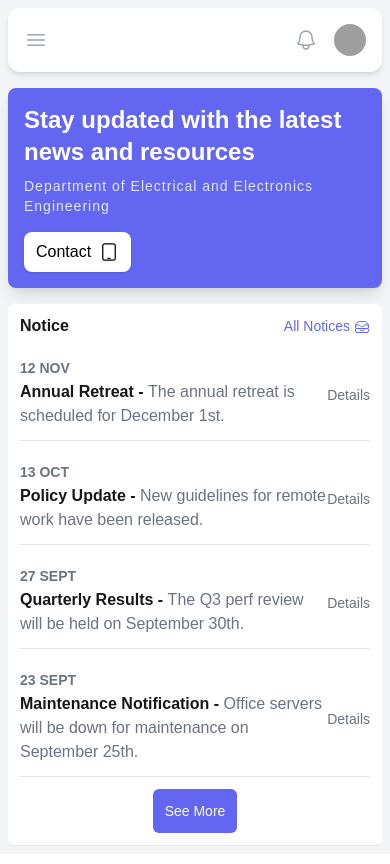
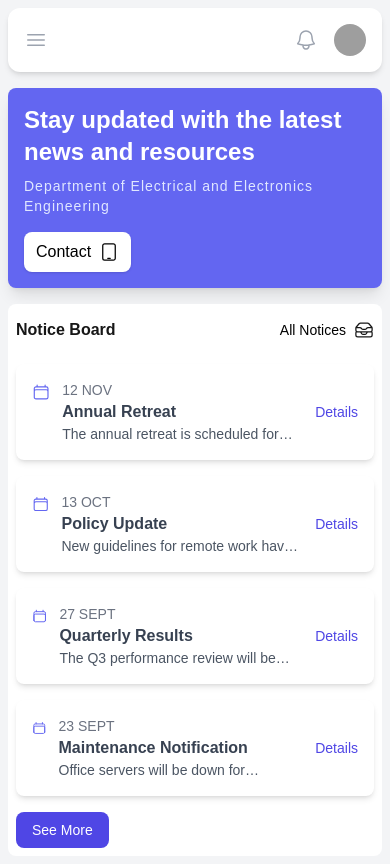
Before and after one commit to Marvellous-Udoye/departmental-website, a Next.js app: page /dashboard/notifications in a window 390 px wide. Built offline with nearby package versions, Linux system fonts and the light colour scheme; grey boxes are pictures that could not be loaded.

Commit message:
feat(dashboard and components folder): implement better UI and responsiveness for notifications page

```diff
--- a/src/app/dashboard/notifications/page.tsx
+++ b/src/app/dashboard/notifications/page.tsx
@@ -1,120 +1,9 @@
-"use client";
-
-import Drawer from "@/components/drawer";
-import { InboxStackIcon } from "@heroicons/react/24/outline";
-import { useState } from "react";
-
-interface NotificationsProps {
-  date: string;
-  subject: string;
-  body: string;
-}
+import NotificationsAndDrawer from "@/components/notifications";
 
 export default function Notifications() {
-  const notifications: NotificationsProps[] = [
-    {
-      date: "12 NOV",
-      subject: "Annual Retreat",
-      body: "The annual retreat is scheduled for December 1st."
-    },
-    {
-      date: "13 OCT",
-      subject: "Policy Update",
-      body: "New guidelines for remote work have been released."
-    },
-    {
-      date: "27 SEPT",
-      subject: "Quarterly Results",
-      body: "The Q3 perf review will be held on September 30th."
-    },
-    {
-      date: "23 SEPT",
-      subject: "Maintenance Notification",
-      body: "Office servers will be down for maintenance on September 25th."
-    },
-    {
-      date: "31 JULY",
-      subject: "Team Building Exercise",
-      body: "Join us for a team-building activity at the park on August 5th."
-    },
-    {
-      date: "05 MARCH",
-      subject: "Health Workshop",
-      body: "A mandatory health and safety training session."
-    }
-  ];
-
-  const [showAll, setShowAll] = useState(false);
-  const [isDrawerOpen, setIsDrawerOpen] = useState(false);
-  const [selectedNotification, setSelectedNotification] = useState<NotificationsProps | null>(null);
-
-  const handleNotificationDetails = (notification: NotificationsProps) => {
-    setIsDrawerOpen(false);
-    setTimeout(() => {
-      setSelectedNotification(notification);
-      setIsDrawerOpen(true);
-    }, 200);
-  };
-
-  const displayedNotifications = showAll ? notifications : notifications.slice(0, 4);
-
   return (
     <div>
-      <div className="bg-white rounded-md flex flex-col gap-3 p-3 border-b">
-        <div className="flex justify-between">
-          <p className="text-base font-bold leading-5">Notice</p>
-          <div
-            className="flex items-center gap-1 cursor-pointer text-indigo-500"
-            onClick={() => setShowAll((prev) => !prev)}
-          >
-            <p className="text-[14px] leading-4.5">{showAll ? "Hide Notices" : "All Notices"}</p>
-            <InboxStackIcon className="w-4 h-4" />
-          </div>
-        </div>
-
-        {displayedNotifications.map((notification, index) => (
-          <div key={index} className="flex justify-between py-3 items-center border-b">
-            <div className="flex flex-col gap-1">
-              <p className="text-gray-500 font-bold text-sm leading-[15px]">{notification.date}</p>
-              <p className="font-semibold">
-                {notification.subject} - <span className="text-gray-500 font-thin">{notification.body}</span>
-              </p>
-            </div>
-            <p
-              onClick={() => handleNotificationDetails(notification)}
-              className="font-medium text-sm text-gray-500 cursor-pointer"
-            >
-              Details
-            </p>
-          </div>
-        ))}
-
-        {showAll ? (
-          <button
-            className="text-center bg-indigo-500 p-3 text-white font-medium text-sm max-w-[100px] mx-auto rounded-md cursor-pointer"
-            onClick={() => setShowAll(false)}
-          >
-            See Less
-          </button>
-        ) : (
-          <button
-            className="text-center bg-indigo-500 p-3 text-white font-medium text-sm max-w-[100px] mx-auto rounded-md cursor-pointer"
-            onClick={() => setShowAll(true)}
-          >
-            See More
-          </button>
-        )}
-      </div>
-
-      {isDrawerOpen && selectedNotification && (
-        <Drawer
-          onClose={() => setIsDrawerOpen(false)}
-          notificationBody={selectedNotification.body}
-          notificationDate={selectedNotification.date}
-          notificationSubject={selectedNotification.subject}
-
-        />
-      )}
+      <NotificationsAndDrawer />
     </div>
   );
 }
--- a/src/components/banner.tsx
+++ b/src/components/banner.tsx
@@ -4,15 +4,6 @@ import { DeviceTabletIcon } from "@heroicons/react/24/outline";
 import { useState } from "react";
 
 export default function Banner() {
-  const departments = [
-    'Electrical and Electronics Engineering',
-    'Biomedical Engineering',
-    'Mechatronics Engineering',
-    'Mechanical Engineering',
-    'Computer Engineering',
-    'Civil Engineering'
-  ];
-
   const [department, setDepartment] = useState('Electrical and Electronics Engineering');
 
   return (
--- a/src/components/drawer.tsx
+++ b/src/components/drawer.tsx
@@ -17,7 +17,7 @@ export default function Drawer({ notificationDate, notificationSubject, notifica
     <Dialog open={open} onClose={setOpen} className="relative z-10">
       <DialogBackdrop
         transition
-        className="fixed inset-0 bg-gray-500 bg-opacity-75 transition-opacity duration-500 ease-in-out data-[closed]:opacity-0"
+        className="fixed inset-0 bg-gray-700 bg-opacity-75 transition-opacity duration-500 ease-in-out data-[closed]:opacity-0"
       />
 
       <div className="fixed inset-0 overflow-hidden">
@@ -42,9 +42,9 @@ export default function Drawer({ notificationDate, notificationSubject, notifica
               </TransitionChild>
               <div className="flex h-full flex-col overflow-y-scroll bg-white py-6 shadow-xl">
                 <div className="px-4 sm:px-6">
-                  <DialogTitle className="text-base font-semibold text-gray-900">Panel title</DialogTitle>
+                  <DialogTitle className="text-base font-semibold text-gray-900">From the Course Advisor</DialogTitle>
                 </div>
-                <div className="relative mt-6 flex-1 px-4 sm:px-6">
+                <div className="relative mt-6 flex-1 px-4 sm:px-6 border border-2">
                   <div className="p-4">
                     <h2 className="text-lg font-bold">{notificationSubject}</h2>
                     <p className="text-gray-500">{notificationDate}</p>
--- /dev/null
+++ b/src/components/notifications.tsx
@@ -0,0 +1,140 @@
+"use client"
+
+import { CalendarIcon, InboxStackIcon } from "@heroicons/react/24/outline";
+import Link from "next/link";
+import { useState } from "react";
+import Drawer from "./drawer";
+
+interface NotificationProps {
+  date: string;
+  subject: string;
+  body: string;
+}
+
+const notificationsData: NotificationProps[] = [
+  {
+    date: "12 NOV",
+    subject: "Annual Retreat",
+    body: "The annual retreat is scheduled for December 1st."
+  },
+  {
+    date: "13 OCT",
+    subject: "Policy Update",
+    body: "New guidelines for remote work have been released."
+  },
+  {
+    date: "27 SEPT",
+    subject: "Quarterly Results",
+    body: "The Q3 performance review will be held on September 30th."
+  },
+  {
+    date: "23 SEPT",
+    subject: "Maintenance Notification",
+    body: "Office servers will be down for maintenance on September 25th."
+  },
+  {
+    date: "31 JULY",
+    subject: "Team Building Exercise",
+    body: "Join us for a team-building activity at the park on August 5th."
+  },
+  {
+    date: "05 MARCH",
+    subject: "Health Workshop",
+    body: "A mandatory health and safety training session."
+  }
+];
+
+export default function NotificationsAndDrawer() {
+  const [notifications] = useState<NotificationProps[]>(notificationsData);
+  const [showAll, setShowAll] = useState(false);
+  const [isDrawerOpen, setIsDrawerOpen] = useState(false);
+  const [selectedNotification, setSelectedNotification] = useState<NotificationProps | null>(null);
+
+  const handleNotificationDetails = (notification: NotificationProps) => {
+    setIsDrawerOpen(false);
+    setTimeout(() => {
+      setSelectedNotification(notification);
+      setIsDrawerOpen(true);
+    }, 200);
+  };
+
+  const displayedNotifications = showAll ? notifications : notifications.slice(0, 4);
+
+  if (notifications.length === 0) {
+    return (
+      <div className="h-[250px] sm:h-[500px] p-2 md:p-4 bg-white rounded-md">
+        <div className="md:pl-4 mb-4">
+          <div className="flex justify-between items-center">
+            <h2 className="text-base md:text-lg font-semibold">Notice Board</h2>
+          </div>
+        </div>
+        <div className="flex flex-col items-center justify-center text-gray-500 h-full">
+          <CalendarIcon className="w-12 h-12 text-gray-500 mx-auto" />
+          <p className="text-lg font-medium">You have no notifications</p>
+          <p className="mt-2">Stay tuned for updates. <Link href={'/dashboard'} className="underline cursor-pointer text-indigo-500">Go home</Link></p>
+        </div>
+      </div>
+    );
+  }
+
+  return (
+    <div className="p-2 md:p-4 bg-white rounded-lg">
+      <div className="md:pl-4 mb-4">
+        <div className="flex justify-between items-center">
+          <h2 className="text-base md:text-lg font-semibold">Notice Board</h2>
+          <div
+            onClick={() => setShowAll((prev) => !prev)}
+            className="flex items-center gap-2 cursor-pointer pr-0 md:px-4 py-2 rounded-full transition-all md:hover:bg-indigo-500 group"
+          >
+            <span className="text-black md:group-hover:text-white text-sm">
+              {showAll ? "Hide Notices" : "All Notices"}
+            </span>
+            <InboxStackIcon className="w-5 h-5 md:group-hover:text-white" />
+          </div>
+        </div>
+      </div>
+
+      <div className="space-y-4">
+        {displayedNotifications.map((notification, index) => (
+          <div
+            key={index}
+            className="bg-white p-4 rounded-lg shadow-md transition hover:shadow-lg flex gap-4 justify-between items-center"
+          >
+            <div className="flex gap-3 items-start">
+              <CalendarIcon className="w-6 h-6 text-indigo-500" />
+              <div>
+                <p className="text-sm text-gray-500 font-medium">{notification.date}</p>
+                <h3 className="font-semibold text-base text-gray-700">{notification.subject}</h3>
+                <p className="text-gray-600 text-sm line-clamp-1 md:line-clamp-2">{notification.body}</p>
+              </div>
+            </div>
+            <button
+              onClick={() => handleNotificationDetails(notification)}
+              className="text-indigo-600 text-sm font-medium hover:text-indigo-800"
+            >
+              Details
+            </button>
+          </div>
+        ))}
+
+        {notifications.length > 4 && (
+          <button
+            onClick={() => setShowAll(!showAll)}
+            className="bg-indigo-600 text-white text-sm font-medium py-2 px-4 rounded-lg block mt-4 active:bg-indigo-700 md:hover:bg-indigo-700 transition"
+          >
+            {showAll ? "See Less" : "See More"}
+          </button>
+        )}
+      </div>
+
+      {isDrawerOpen && selectedNotification && (
+        <Drawer
+          onClose={() => setIsDrawerOpen(false)}
+          notificationBody={selectedNotification.body}
+          notificationDate={selectedNotification.date}
+          notificationSubject={selectedNotification.subject}
+        />
+      )}
+    </div>
+  );
+}
```
